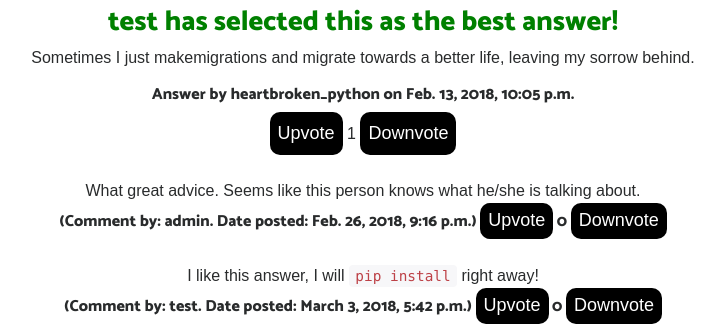
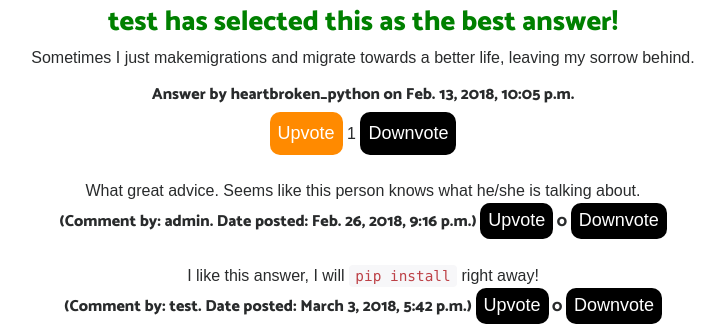
Before and after one commit to Lercerss/SOEN341W18, a Django app: page /questions/1/ in a window 1280 px wide. Shown: the part 826-1154 px from the top of the page, without its empty margins (277-998 px from the left). Run offline with Django 3.2, Linux system fonts and the light colour scheme; a user stored in the database is signed in; data comes from the database, SQL or seed files in the repository; parts of the project's set-up code (start-up, migrations or seed data) failed here and were passed over; some libraries are stand-ins or nearby versions.

Commit message:
Fixed bug on voting indicators #108
- Voting indicator for best answer did not remain orange when page refreshed

```diff
--- a/SA3/qa_web/templates/qa_web/question_thread.html
+++ b/SA3/qa_web/templates/qa_web/question_thread.html
@@ -106,14 +106,14 @@
             </h6>
         </form>
          <a id='upvote_{{ bestAnswer.id }}_answer'
-            class="{% if answer.id in pos_v_a %}voted{% endif %}">
+            class="{% if bestAnswer.id in pos_v_a %}voted{% endif %}">
              <button>Upvote</button>
          </a>
         <span id='score_{{ bestAnswer.id }}_answer'>
             {{ bestAnswer.score }}
         </span>
         <a id='downvote_{{ bestAnswer.id }}_answer'
-           class="{% if answer.id in neg_v_a %}voted{% endif %}">
+           class="{% if bestAnswer.id in neg_v_a %}voted{% endif %}">
             <button>Downvote</button>
         </a><br><br>
         {% if user.is_authenticated and bestAnswer.owner.id == user.id %}
```
